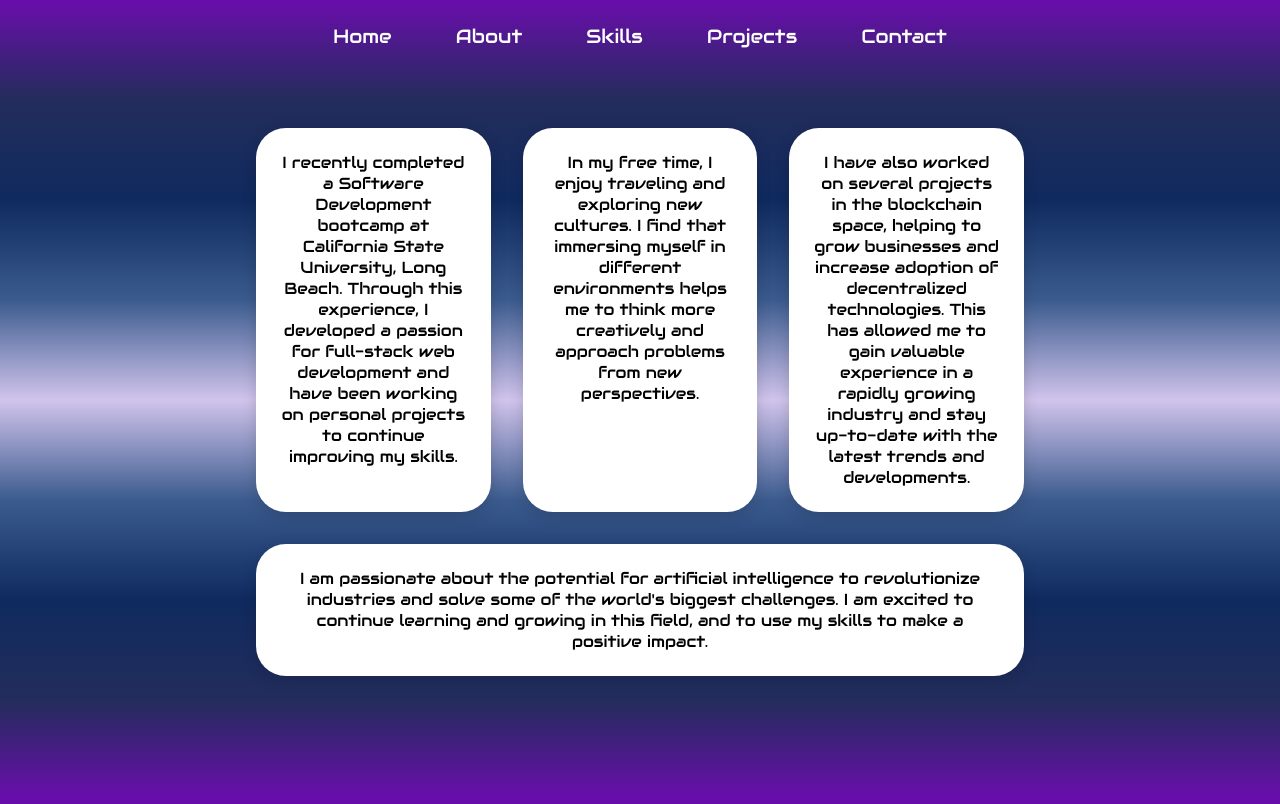
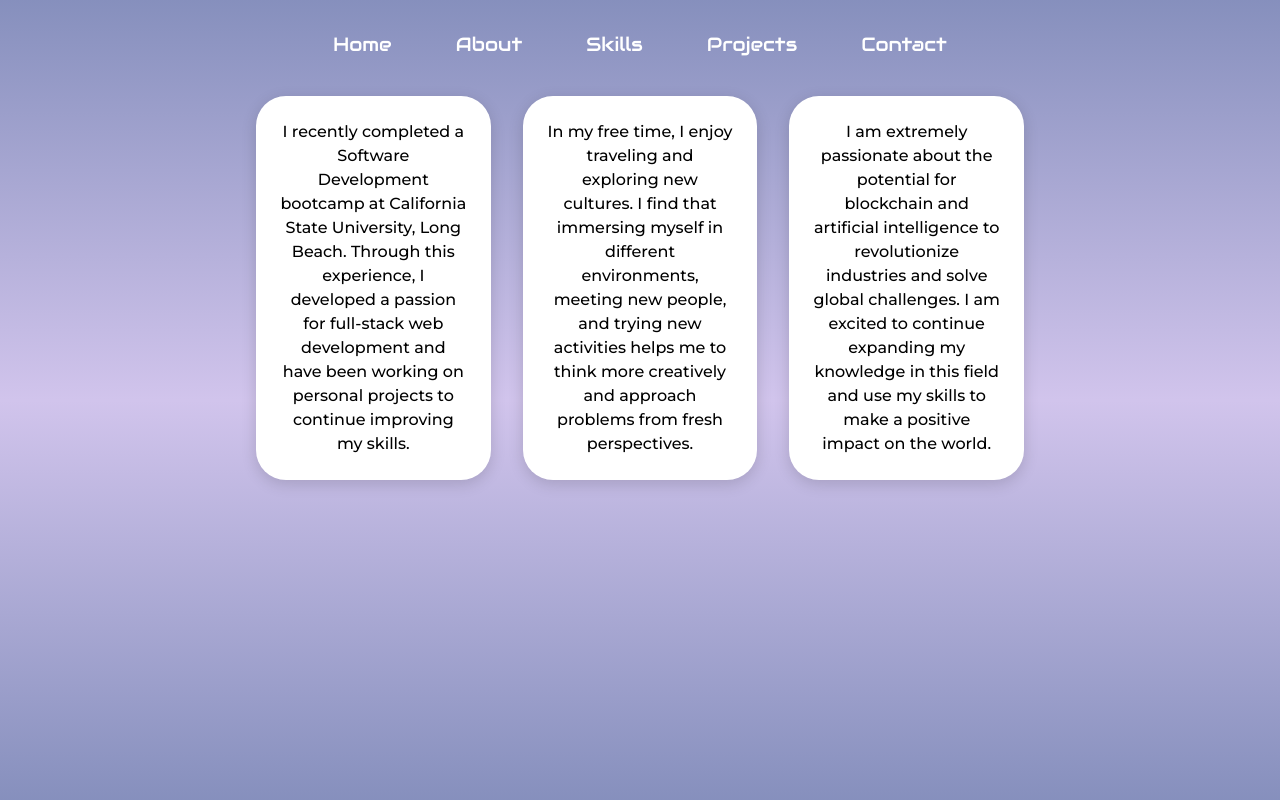
Before and after one commit to bnewman27/portfolio, a React (Create React App) app: page /about in a window 1280 px wide. Built offline with nearby package versions, Linux system fonts and the light colour scheme.

Commit message:
Updates to CSS

```diff
--- a/public/index.html
+++ b/public/index.html
@@ -24,8 +24,10 @@
       work correctly both with client-side routing and a non-root public URL.
       Learn how to configure a non-root public URL by running `npm run build`.
     -->
-    <title>React App</title>
-    <link href="https://fonts.googleapis.com/css?family=Audiowide&display=swap" rel="stylesheet">
+    <title>Ben McIntyre</title>
+    <link rel="preconnect" href="https://fonts.googleapis.com">
+<link rel="preconnect" href="https://fonts.gstatic.com" crossorigin>
+<link href="https://fonts.googleapis.com/css2?family=Audiowide&family=Montserrat:wght@500&display=swap" rel="stylesheet">
   </head>
   <body>
     <noscript>You need to enable JavaScript to run this app.</noscript>
--- a/src/components/About.jsx
+++ b/src/components/About.jsx
@@ -1,5 +1,7 @@
 import React, { useState, useEffect } from 'react';
 import styles from '../styles/About.module.scss';
+import classes from '../styles/About.module.scss';
+
 
 const About = () => {
   const [isLoaded, setIsLoaded] = useState(false);
@@ -14,23 +16,18 @@ const About = () => {
     <div className={`${styles.container} ${isLoaded ? styles.visible : ''}`}>
       <div className={styles.content}>
         <div className={styles.box}>
-          <p>
+          <p className={classes.aboutMeText}>
             I recently completed a Software Development bootcamp at California State University, Long Beach. Through this experience, I developed a passion for full-stack web development and have been working on personal projects to continue improving my skills.
           </p>
         </div>
         <div className={styles.box}>
-          <p>
-            In my free time, I enjoy traveling and exploring new cultures. I find that immersing myself in different environments helps me to think more creatively and approach problems from new perspectives.
+          <p className={classes.aboutMeText}>
+            In my free time, I enjoy traveling and exploring new cultures. I find that immersing myself in different environments, meeting new people, and trying new activities helps me to think more creatively and approach problems from fresh perspectives.
           </p>
         </div>
         <div className={styles.box}>
-          <p>
-            I have also worked on several projects in the blockchain space, helping to grow businesses and increase adoption of decentralized technologies. This has allowed me to gain valuable experience in a rapidly growing industry and stay up-to-date with the latest trends and developments.
-          </p>
-        </div>
-        <div className={styles.box}>
-          <p>
-            I am passionate about the potential for artificial intelligence to revolutionize industries and solve some of the world's biggest challenges. I am excited to continue learning and growing in this field, and to use my skills to make a positive impact.
+          <p className={classes.aboutMeText}>
+            I am extremely passionate about the potential for blockchain and artificial intelligence to revolutionize industries and solve global challenges. I am excited to continue expanding my knowledge in this field and use my skills to make a positive impact on the world.
           </p>
         </div>
       </div>
--- a/src/components/Home.jsx
+++ b/src/components/Home.jsx
@@ -17,7 +17,7 @@ const Home = () => {
         }`}
       >
         <h1 className={styles['header']}>
-          Home
+          Welcome
         </h1>
         <h1 className={styles['header']}>
           Home
--- a/src/components/Navbar.jsx
+++ b/src/components/Navbar.jsx
@@ -1,10 +1,12 @@
 import React, { useState, useEffect } from 'react';
 import { Link } from 'react-router-dom';
 import classes from '../styles/Navbar.module.scss';
+import { FaBars } from 'react-icons/fa';
 
 const Navbar = () => {
   const [isLoaded, setIsLoaded] = useState(false);
   const [isHidden, setIsHidden] = useState(false);
+  const [showMenu, setShowMenu] = useState(false);
 
   useEffect(() => {
     setTimeout(() => {
@@ -26,6 +28,10 @@ const Navbar = () => {
       window.removeEventListener('scroll', handleScroll);
     };
   }, [isHidden]);
+
+  const toggleMenu = () => {
+    setShowMenu(!showMenu);
+  };
 
   return (
     <nav className={`${classes.nav} ${isLoaded ? classes.show : ''} ${isHidden ? classes.hide : ''}`}>
@@ -55,7 +61,31 @@ const Navbar = () => {
             <p className={classes.navName}>Contact</p>
           </button>
         </Link>
+        <div className={`${classes.menuIcon} ${showMenu ? classes.close : ''}`} onClick={toggleMenu}>
+          <FaBars />
+        </div>
       </div>
+      {showMenu && (
+        <div className={classes.mobileNav}>
+          <div className={classes.mobileNavMenu}>
+            <Link to="/" className={classes.mobileNavLink}>
+              <p className={`${classes.navName} ${classes.homeNav}`}>Home</p>
+            </Link>
+            <Link to="/about" className={classes.mobileNavLink}>
+              <p className={classes.navName}>About</p>
+            </Link>
+            <Link to="/skills" className={classes.mobileNavLink}>
+              <p className={classes.navName}>Skills</p>
+            </Link>
+            <Link to="/projects" className={classes.mobileNavLink}>
+              <p className={classes.navName}>Projects</p>
+            </Link>
+            <Link to="/contact" className={classes.mobileNavLink}>
+              <p className={classes.navName}>Contact</p>
+            </Link>
+          </div>
+        </div>
+      )}
     </nav>
   );
 };
--- a/src/components/Projects.jsx
+++ b/src/components/Projects.jsx
@@ -60,7 +60,7 @@ const Projects = () => {
             <p className={classes['projects-p-tag']}>CSS</p>
             <p className={classes['projects-p-tag']}>Javascript</p>
             <p className={classes['projects-p-tag']}>Bootstrap</p>
-            <p className={classes['projects-p-tag']}>NPM</p>
+            <p className={classes['projects-p-tag']}>SQL</p>
             <p></p>
           </div>
         </div>
--- a/src/components/Skills.jsx
+++ b/src/components/Skills.jsx
@@ -13,7 +13,7 @@ const Contact = () => {
   return (
     <div className={`${styles['container']} ${isLoaded ? styles.visible : ''}`}>
       <h1 className={styles['header']}>
-          Skills
+
         </h1>
     </div>
   );
--- a/src/styles/About.module.scss
+++ b/src/styles/About.module.scss
@@ -4,7 +4,7 @@
   display: flex;
   flex-direction: column;
   align-items: center;
-  padding: 3rem;
+  padding: 1rem;
   color: black;
   text-align: center;
 }
@@ -21,6 +21,12 @@
     opacity: 1;
   }
 }
+
+.aboutMeText {
+  font-family: 'Montserrat', sans-serif;
+  line-height: 1.5;
+}
+
 
 .header {
   font-size: 3rem;
--- a/src/styles/Navbar.module.scss
+++ b/src/styles/Navbar.module.scss
@@ -1,15 +1,30 @@
+@import './_common.scss';
+
+* {
+  text-decoration: none;
+}
+
+body {
+  transition: opacity 0.5s ease;
+}
+
+.mobile-nav.open + main {
+  opacity: 0.2;
+  pointer-events: none;
+}
+
 .nav {
   position: fixed;
   z-index: 2;
-  display: flex;
+  text-align: center;
   justify-content: center;
   align-items: center;
-  padding-top: 1rem;
   padding-bottom: 1rem;
   opacity: 0;
   transition: opacity 0.5s ease-in-out;
   width: 100%;
   top: 0;
+  text-decoration: none;
 
   &.show {
     opacity: 1;
@@ -22,6 +37,12 @@
 
 .navName {
   color: white;
+  padding-top: 1.5rem;
+  text-decoration: none;
+}
+
+.homeNav {
+  padding-top: 4rem;
 }
 
 .navButton {
@@ -29,7 +50,7 @@
   border: none;
   padding: 0.5rem 2rem;
   font-size: 1.2rem;
-  color: #333;
+  color: #fff;
   cursor: pointer;
   transition: opacity 0.3s ease-in-out;
 
@@ -38,10 +59,63 @@
   }
 
   @media only screen and (max-width: 768px) {
-    padding: 0.5rem 1rem;
+    display: none;
+  }
+}
+
+.navContainer {
+  align-items: center;
+  justify-content: center;
+  width: 100%;
+  height: 100%;
+  position: relative;
+}
+
+.menuIcon {
+  display: none;
+  padding-bottom: 1rem;
+  color: white;
+  padding-top: 1rem;
+
+  @media only screen and (max-width: 768px) {
+    display: flex;
+    justify-content: center;
+    position: absolute;
+    top: calc(100% + 20px);
+    left: 50%;
+    transform: translateX(-50%);
+    cursor: pointer;
+  }
+}
+
+.mobile-nav {
+  display: flex;
+  flex-direction: column;
+  align-items: center;
+  position: fixed;
+  top: 0;
+  left: 0;
+  width: 100%;
+  height: 100%;
+  background-color: #fff;
+  z-index: 1;
+  opacity: 0;
+  pointer-events: none;
+  transition: opacity 0.3s ease;
+
+  &.open {
+    opacity: 1;
+    pointer-events: all;
   }
 
-  @media only screen and (max-width: 600px) {
-    padding: 0.5rem 0.5rem;
+  .mobile-nav-link {
+    margin-top: 2rem;
+    font-size: 1.5rem;
+    text-align: center;
+    transition: opacity 0.3s ease;
+
+    &:hover {
+      opacity: 0.7;
+    }
   }
 }
--- a/src/styles/Projects.module.scss
+++ b/src/styles/Projects.module.scss
@@ -1,3 +1,5 @@
+@import './_common.scss';
+
 .projects-p-tag {
   background: linear-gradient(to right, #ff8a00, #da1b60, #8e2de2, #4a00e0);
   background-clip: text;
@@ -8,12 +10,22 @@
   text-align: center;
 }
 
+.container {
+  opacity: 0;
+  transition: opacity 0.5s ease-in-out;
+}
+
+.visible {
+  opacity: 1;
+}
+
 .projects-container {
   display: flex;
   justify-content: center;
   align-items: center;
   padding: 2rem;
   flex-wrap: wrap;
+
 }
 
 .project-box {
@@ -22,6 +34,7 @@
   max-width: calc(20% + 2rem);
   border-radius: 30px;
   box-shadow: 0 15px 30px rgba(0, 0, 0, 0.15);
+  transition: opacity 0.5s ease-in-out;
 }
 
 .project-image {
@@ -99,7 +112,7 @@
 }
 
 .project-box:hover .project-box-click-me {
-  opacity: 1;
+  opacity: 0.7;
 }
 
 @keyframes project-box-click-me-animation {
```
